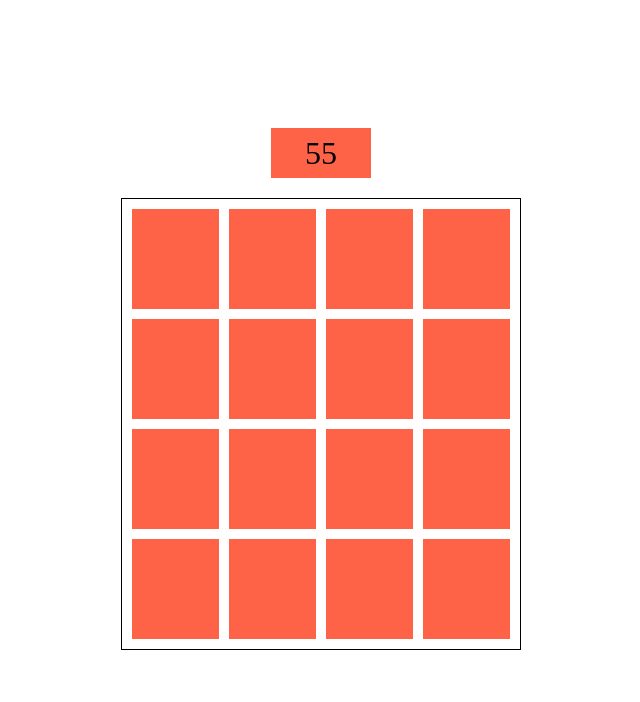
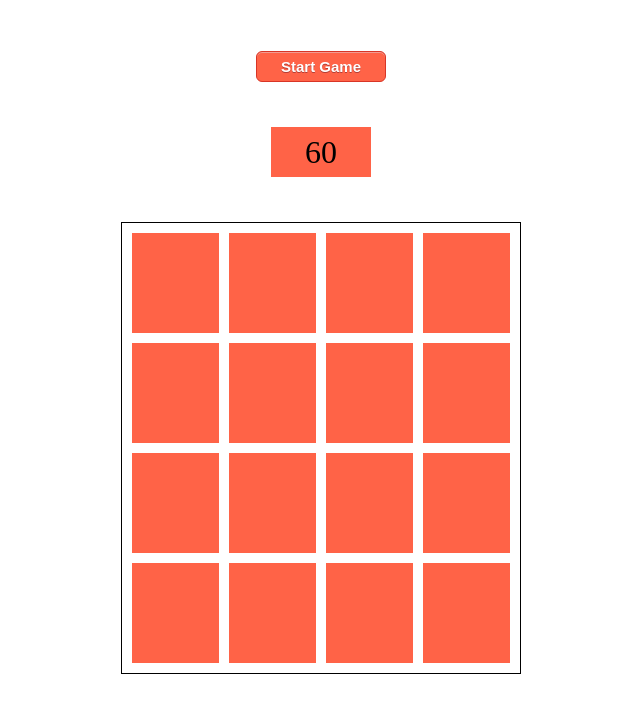
Before and after one commit to NemanjaCakic/Match2Game, a website: page src/game.html in a window 1280 px wide. Shown: the whole page, without its empty margins (319-959 px from the left). Drawn offline with nearby package versions, Linux system fonts and the light colour scheme; files that its build step writes are made by us from their sources.

Commit message:
Add button to start the game on click

```diff
--- a/src/game.html
+++ b/src/game.html
@@ -10,10 +10,57 @@
 <body>
 	<div class="container">
 
-
-		<div class="game-timer" id="game-timer">59 s</div>
+		<div class="btn-cta btn-cta--start" id="js-start-game">Start Game</div>
+		<div class="game-timer" id="game-timer">60</div>
 		<div class="game-wrap cf" id="game-wrap">
-
+			<div class="card">
+				<div class="back"></div>
+			</div>
+			<div class="card">
+				<div class="back"></div>
+			</div>
+			<div class="card">
+				<div class="back"></div>
+			</div>
+			<div class="card">
+				<div class="back"></div>
+			</div>
+			<div class="card">
+				<div class="back"></div>
+			</div>
+			<div class="card">
+				<div class="back"></div>
+			</div>
+			<div class="card">
+				<div class="back"></div>
+			</div>
+			<div class="card">
+				<div class="back"></div>
+			</div>
+			<div class="card">
+				<div class="back"></div>
+			</div>
+			<div class="card">
+				<div class="back"></div>
+			</div>
+			<div class="card">
+				<div class="back"></div>
+			</div>
+			<div class="card">
+				<div class="back"></div>
+			</div>
+			<div class="card">
+				<div class="back"></div>
+			</div>
+			<div class="card">
+				<div class="back"></div>
+			</div>
+			<div class="card">
+				<div class="back"></div>
+			</div>
+			<div class="card">
+				<div class="back"></div>
+			</div>
 		</div>
 	</div>
 <script id="cards-template" type="text/x-handlebars-template">
--- a/src/js/game.js
+++ b/src/js/game.js
@@ -52,7 +52,7 @@
 			var template = Handlebars.compile(document.getElementById('cards-template').innerHTML);
 			var temp = template(cards);
 
-
+			this.gameWrap.innerHTML = '';
 			// we are appending string so we use insertAdjacentHTML
 			// instead of insertChild whitch needs "real" element
 			this.gameWrap.insertAdjacentHTML('beforeend', temp);
@@ -185,4 +185,13 @@
 	}
 };
 
-	Game.init();
+	window.onload = function(){
+		var startGameBtn = document.getElementById('js-start-game');
+
+		startGameBtn.addEventListener('click', function(){
+			Game.init();
+		});
+
+
+
+	};
--- a/src/scss/game.scss
+++ b/src/scss/game.scss
@@ -29,6 +29,7 @@
 	width: 100%;
 	margin: 0 auto;
 	text-align: center;
+	padding-top: 4%;
 }
 
 
@@ -99,13 +100,14 @@ i {
 }
 
 .overlay {
-	position: absolute;
+	position: fixed;
 	z-index: 100;
 	left: 0;
 	bottom: 0;
 	background: rgba(0,0,0,.5);
 	width: 100%;
 	height: 100%;
+	min-height: 100%;
 }
 
 .game-end {
@@ -144,14 +146,26 @@ i {
 	padding:6px 24px;
 	text-decoration:none;
 	text-shadow:0px 1px 0px #b23e35;
+
+	&:hover {
+		background:linear-gradient(to bottom, #ce0100 5%, #fe1a00 100%);
+		background-color:#ce0100;
+	}
+
+	&:active {
+		position:relative;
+		top:1px;
+	}
+
+
 }
-.btn-cta:hover {
-	background:linear-gradient(to bottom, #ce0100 5%, #fe1a00 100%);
-	background-color:#ce0100;
-}
-.btn-cta:active {
-	position:relative;
-	top:1px;
+
+.btn-cta--start {
+	background: tomato;
+
+	&:hover {
+		background: darken(tomato, 10%);
+	}
 }
 
 .game-timer {
@@ -161,5 +175,5 @@ i {
 	height: 50px;
 	line-height: 50px;
 	font-size: 2em;
-	margin: 10% auto 0;
+	margin: 3.5% auto;
 }
```
Also changed, not shown: build/game.css, build/game.html, build/game.js.
